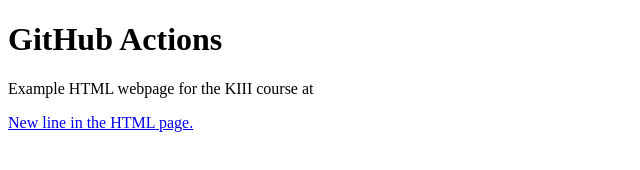
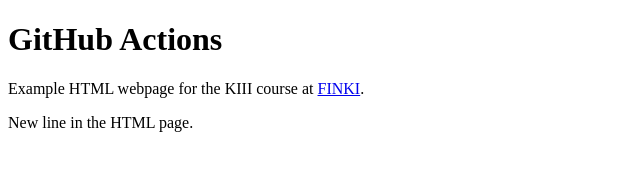
Before and after one commit to PavelKitanov/KIII-github-actions, a plain HTML site: page index.html in a window 1280 px wide. Shown: the whole page, without its empty margins (0-640 px from the left). Drawn offline with Linux system fonts and the light colour scheme.

Commit message:
Update index.html

```diff
--- a/index.html
+++ b/index.html
@@ -2,7 +2,7 @@
 <html>
   <body>
     <h1>GitHub Actions</h1>
-    <p>Example HTML webpage for the KIII course at <a href="https://www.finki.ukim.mk" FINKI.</p>
+    <p>Example HTML webpage for the KIII course at <a href="https://www.finki.ukim.mk"> FINKI</a>.</p>
     <p>New line in the HTML page.</p>
   </body>
 </html>
```
